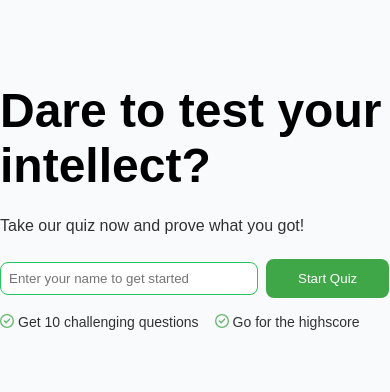
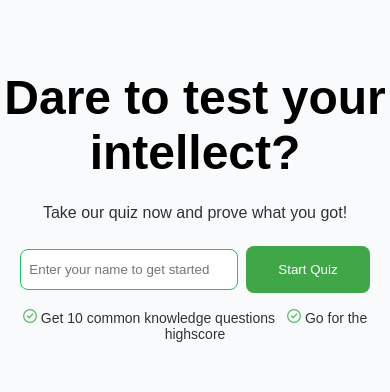
Before and after one commit to Ulfflo/quiz-redux, a Next.js app: page / in a window 390 px wide. Shown: the part 148-540 px from the top of the page. Built offline with nearby package versions, Linux system fonts and the light colour scheme.

Commit message:
index mobile version fix, center align

```diff
--- a/pages/index.js
+++ b/pages/index.js
@@ -5,37 +5,39 @@ import { FaRegCircleCheck } from "react-icons/fa6";
 
 export default function Home() {
   return (
-    <main className="flex items-center justify-center">
+    <main>
       <Layout>
         <div className="flex items-center">
-          <div className="flex-col">
-            <div className="text-left">
+          {/* container text left */}
+          <div className="flex-col justify-center text-center md:text-left md:ml-8">
+            <div className="">
               <h1 className="mb-2 text-[48px]">Dare to test your intellect?</h1>
-              <h2 className="mb-6 mt-6 text-[16px] opacity-80 font-thin">
+              <h2 className="mb-6 mt-6 text-[16px] font-thin opacity-80">
                 {" "}
                 Take our quiz now and prove what you got!
               </h2>
             </div>
-            <div className="text-left mb-4">
+            <div className="text-center mb-4 md:text-left whitespace-nowrap">
               <input
                 placeholder="Enter your name to get started"
-                className="bg-white border border-green-500 border-solid rounded-lg py-2 px-2 w-[240px] focus: outline-1 focus:outline-green-500 mr-2"
+                className="bg-white border border-green-500 border-solid rounded-lg py-3 px-2 md:w-[240px] w-[200px] focus: outline-1 focus:outline-green-500 mr-2"
               ></input>
-              <button className="bg-[#40a748] text-white border-none rounded-lg py-3 px-8">
+              <button className="bg-[#40a748] text-white border-none rounded-lg py-4 px-8">
                 Start Quiz
               </button>
             </div>
-            <div className="flex mt-2 text-[14px]">
-              <span className=" opacity-80 flex justify-center ml-0 mr-4">
+            <div className="flex-start mt-2 text-[14px] opacity-80">
+              <span className="  mr-2">
                 <FaRegCircleCheck className="text-[#40a748] mr-1" />
-                Get 10 challenging questions{" "}
+                Get 10 common knowledge questions{" "}
               </span>
-              <span className=" opacity-80 flex justify-center ml-0">
+              <span className=" ">
                 <FaRegCircleCheck className="mr-1 text-[#40a748]" />
                 Go for the highscore{" "}
               </span>
             </div>
           </div>
+          {/* container apple image right */}
           <div className="w-1/2 hidden md:flex">
             <Image
               className="h-auto w-[400px]"
```
